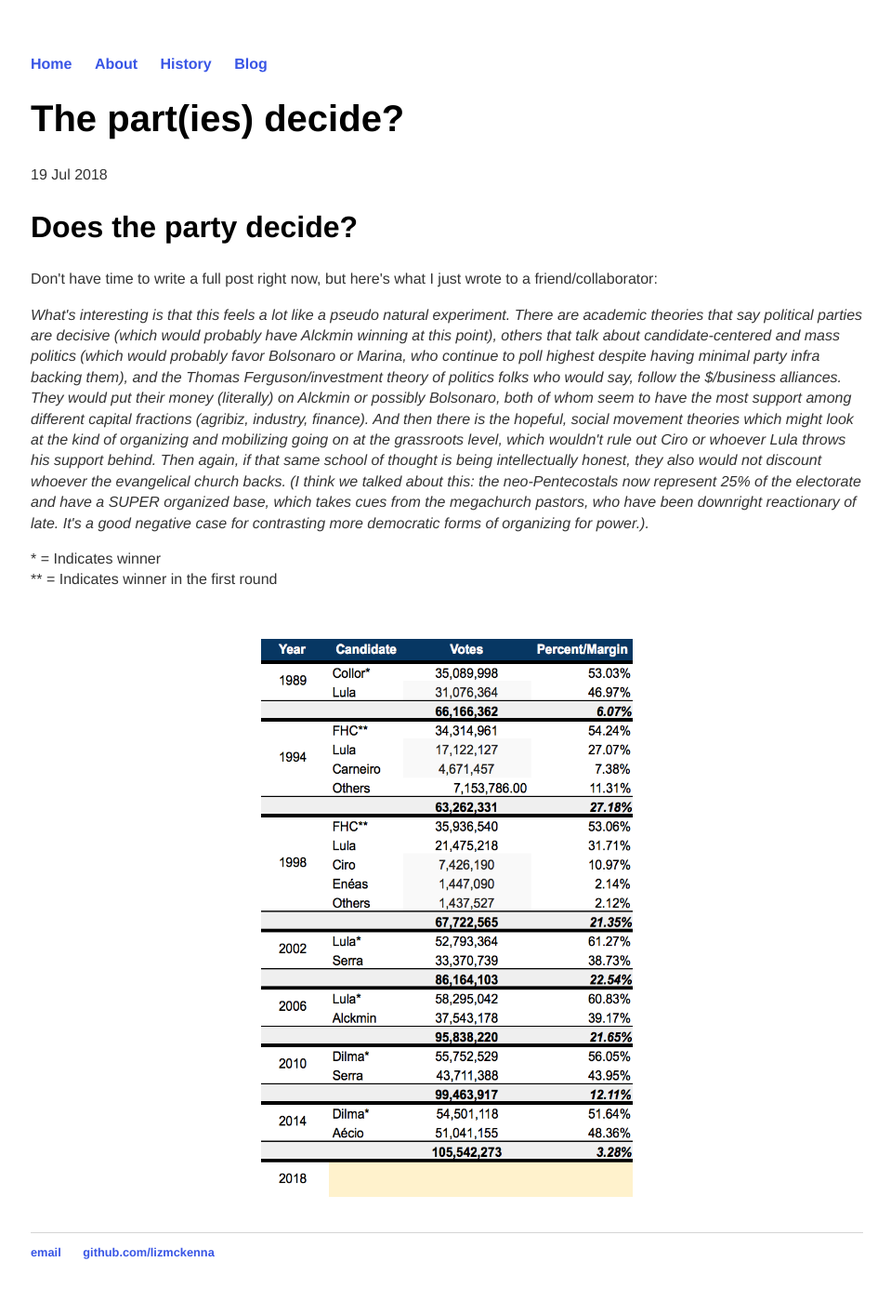
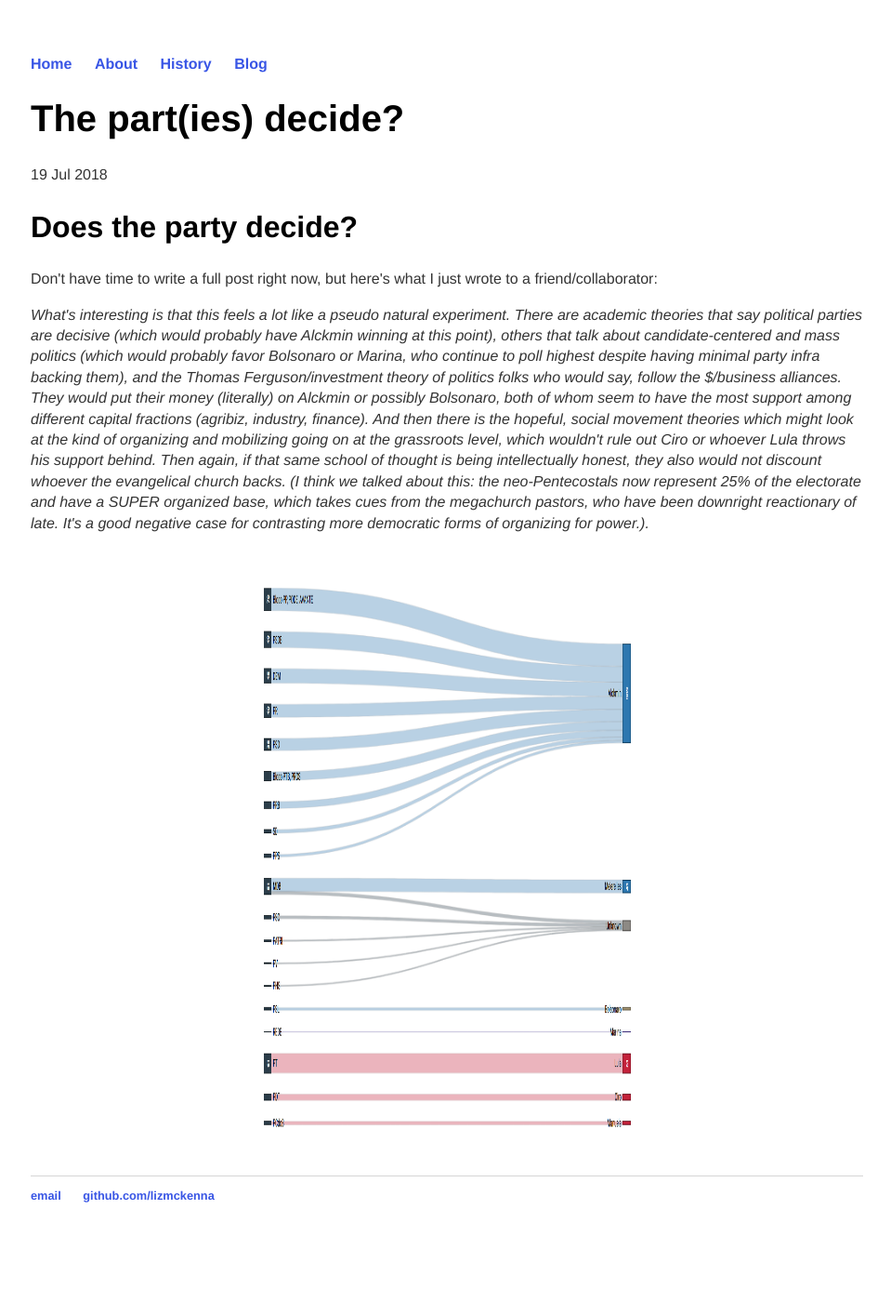
Before and after one commit to lizmckenna/elizabethmckenna.org, a Jekyll site: the page built from _posts/2018-07-19-the-party-decides.md, in a window 1280 px wide. Shown: the whole page at 93% size, without its empty margins (159-1118 px from the left). Built offline with Jekyll 4.4.1, drawn with Linux system fonts in a browser that asks for light colours; after the commit the page ends 1353 px from its top, so only the background shows below that.

Commit message:
Update 2018-07-19-the-party-decides.md

```diff
--- a/_posts/2018-07-19-the-party-decides.md
+++ b/_posts/2018-07-19-the-party-decides.md
@@ -8,13 +8,9 @@ date: 2018-07-19
 <p> Don't have time to write a full post right now, but here's what I just wrote to a friend/collaborator: </p>
 <p> <i>What's interesting is that this feels a lot like a pseudo natural experiment. There are academic theories that say political parties are decisive (which would probably have Alckmin winning at this point), others that talk about candidate-centered and mass politics (which would probably favor Bolsonaro or Marina, who continue to poll highest despite having minimal party infra backing them), and the Thomas Ferguson/investment theory of politics folks who would say, follow the $/business alliances. They would put their money (literally) on Alckmin or possibly Bolsonaro, both of whom seem to have the most support among different capital fractions (agribiz, industry, finance). And then there is the hopeful, social movement theories which might look at the kind of organizing and mobilizing going on at the grassroots level, which wouldn't rule out Ciro or whoever Lula throws his support behind. Then again, if that same school of thought is being intellectually honest, they also would not discount whoever the evangelical church backs. (I think we talked about this: the neo-Pentecostals now represent 25% of the electorate and have a SUPER organized base, which takes cues from the megachurch pastors, who have been downright reactionary of late. It's a good negative case for contrasting more democratic forms of organizing for power.).<br>
  </i> <p></p>
- <p>
-  * = Indicates winner <br>
-  ** = Indicates winner in the first round
-	</p>
 <br>
 <br>
  <center>
-<img src="/images/presidential_historical_win_margins.png" alt="HTML5 Icon" style="width:400px;height:600px;">
+<img src="/images/2018-07-19_party_sankey.png" alt="HTML5 Icon" style="width:400px;height:600px;">
 	</center>
 <br>
```
